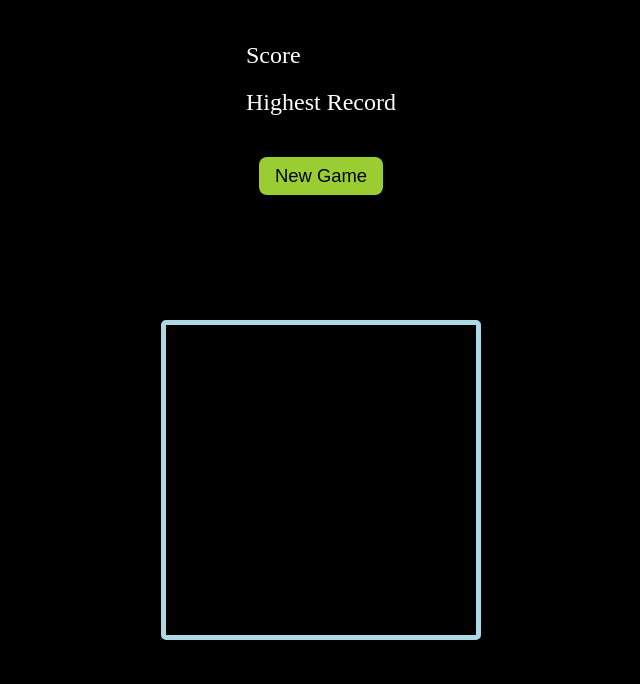
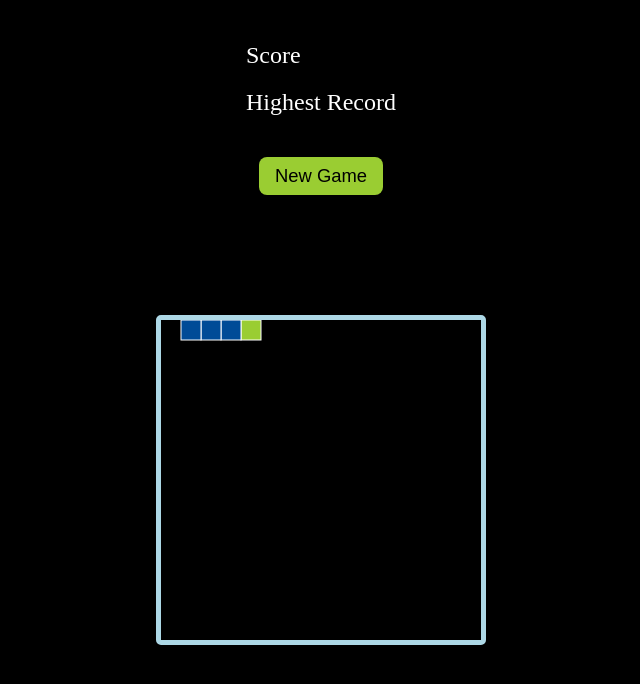
Before and after one commit to Russelllin7789/greedy-snake, a plain HTML site: page index.html in a window 1280 px wide. Shown: the whole page, without its empty margins (319-959 px from the left). Drawn offline with Linux system fonts and the light colour scheme.

Commit message:
feat: correct the canvas width and height and create original snake

```diff
--- a/app.js
+++ b/app.js
@@ -0,0 +1,31 @@
+const canvas = document.getElementById("canvas");
+// get the drawing context via getContext() method to draw within canvas
+const ctx = canvas.getContext("2d");
+
+console.log("context:", ctx);
+
+const unit = 20;
+let snake = [];
+
+const createSnake = () => {
+  snake = [
+    { x: 80, y: 0 },
+    { x: 60, y: 0 },
+    { x: 40, y: 0 },
+    { x: 20, y: 0 },
+  ];
+};
+
+createSnake();
+
+for (let i = 0; i < snake.length; i++) {
+  if (i === 0) {
+    ctx.fillStyle = "yellowGreen";
+  } else {
+    ctx.fillStyle = "#004B97";
+  }
+  ctx.fillRect(snake[i].x, snake[i].y, unit, unit);
+
+  ctx.strokeStyle = "#fff";
+  ctx.strokeRect(snake[i].x, snake[i].y, unit, unit);
+}
--- a/index.html
+++ b/index.html
@@ -8,7 +8,7 @@
     <link rel="stylesheet" href="./style.css" />
   </head>
   <body>
-    <canvas id="canvas"></canvas>
+    <canvas id="canvas" width="320px" height="320px"></canvas>
     <section class="score-section">
       <p id="score">Score</p>
       <p id="record">Highest Record</p>
--- a/style.css
+++ b/style.css
@@ -18,8 +18,6 @@ body {
   top: 60%;
   left: 50%;
   transform: translate(-50%, -50%);
-  width: 320px;
-  height: 320px;
 }
 
 .score-section {
```
